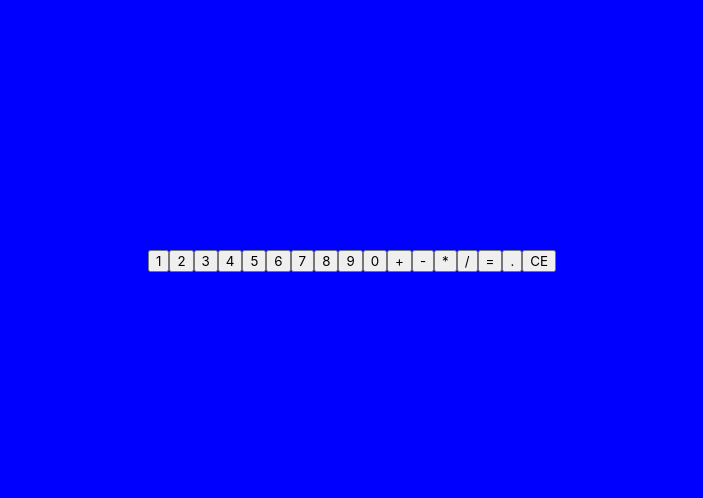
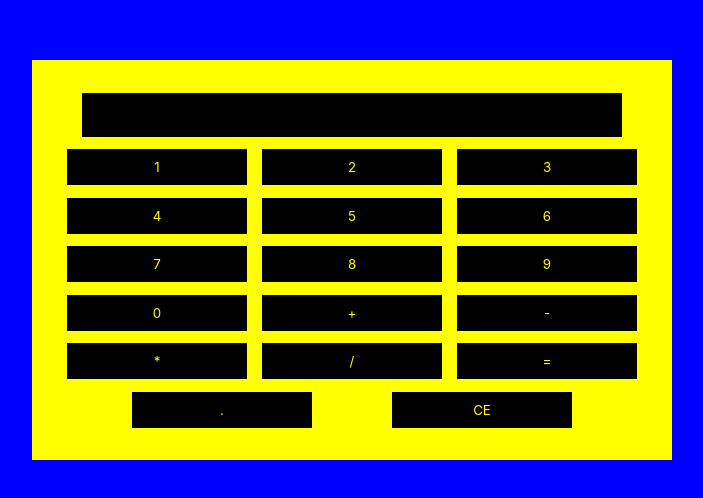
Before and after one commit to hydraChaosu/calculator, a React (Create React App) app: page / in a window 1280 px wide. Shown: the part 140-638 px from the top of the page, without its empty margins (288-991 px from the left). Built offline with nearby package versions, Linux system fonts and the light colour scheme.

Commit message:
Add styles

```diff
--- a/src/styles/sass/mystyles.scss
+++ b/src/styles/sass/mystyles.scss
@@ -4,6 +4,9 @@ body {
   margin: 0px;
 }
 
+* {
+  box-sizing: border-box;
+}
 .main {
   height: 100vh;
   display: flex;
@@ -15,4 +18,29 @@ body {
 .showValue {
   text-align: right;
   color: yellow;
+  flex-basis: 90%;
+  background-color: #000;
+  padding: 10px;
+  min-height: 44px;
 }
+
+.calc {
+  display: flex;
+  flex-wrap: wrap;
+  height: 50vh;
+  background-color: yellow;
+  justify-content: space-evenly;
+  align-content: space-evenly;
+  max-width: 50vw;
+  min-width: 50vw;
+  padding: 20px;
+}
+
+.btn {
+  flex-basis: 30%;
+  background-color: #000;
+  color: yellow;
+  padding: 10px 0;
+  border: none;
+  cursor: pointer;
+}
```
Also changed, not shown: src/styles/css/mystyles.css.
